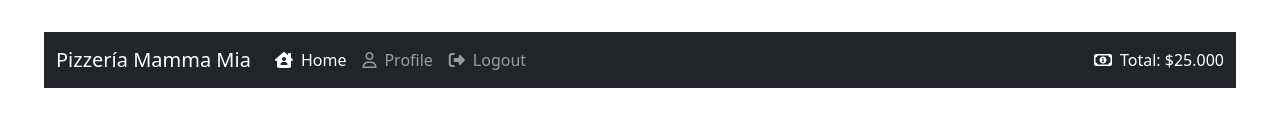
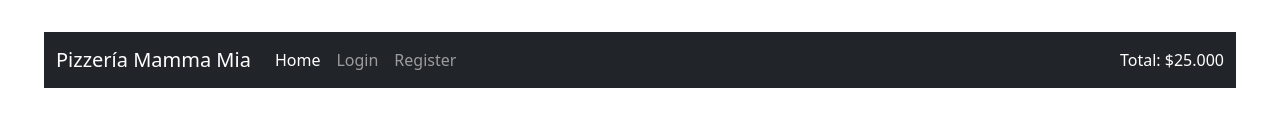
Before and after one commit to wbravoanoni/pizzeria_mamma_mia, a React (Vite) app: page / in a window 1280 px wide. Shown: the top 134 px of the page. Built offline with nearby package versions, Linux system fonts and the light colour scheme.

Commit message:
token false para login

```diff
--- a/src/components/Navbar.jsx
+++ b/src/components/Navbar.jsx
@@ -5,7 +5,7 @@ import LoginFalse from './navegacion/LoginFalse';
 const Nabvar = () =>{
     const total = 25000;
     let total_formateado = total.toLocaleString("es-CL");
-    const token = true;
+    const token = false;
 
     return (
         <div>
```
